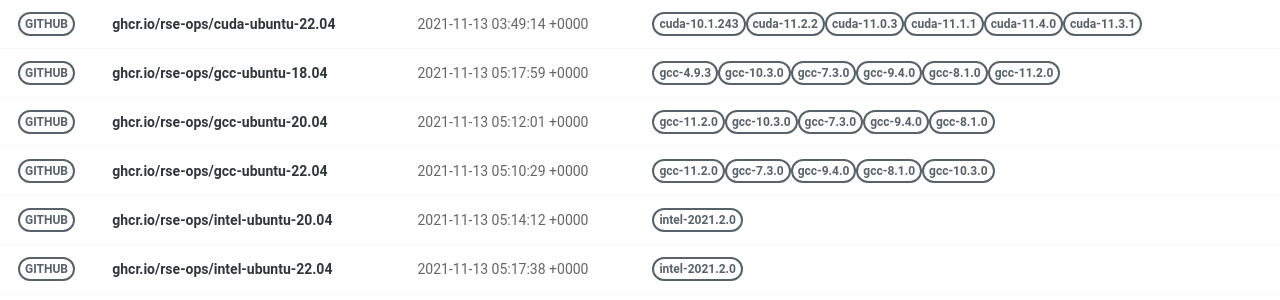
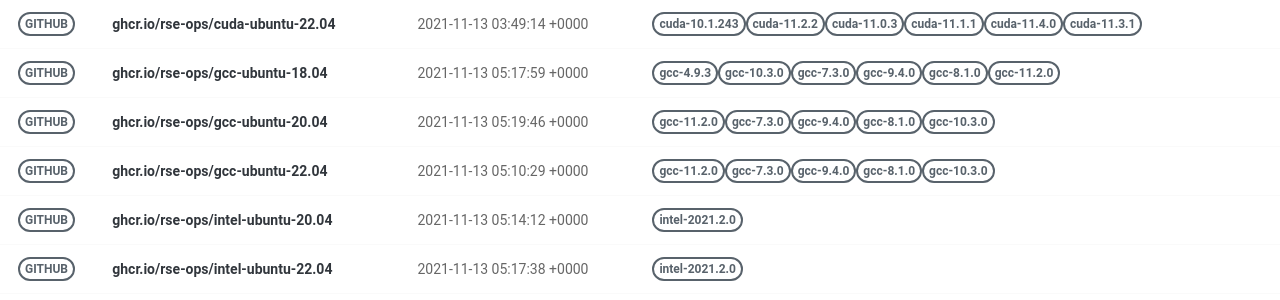
Before and after one commit to rse-ops/docker-images, a Jekyll site: the page built from pages/index.md, in a window 1280 px wide. Shown: the part 326-626 px from the top of the page. Built offline with Jekyll 4.4.1, drawn with Linux system fonts in a browser that asks for light colours; nearby versions of some CDN libraries.

Commit message:
Automated push to update library 2021-11-13

```diff
--- a/_library/ghcr.io-rse-ops-gcc-ubuntu-20.04.md
+++ b/_library/ghcr.io-rse-ops-gcc-ubuntu-20.04.md
@@ -1,7 +1,7 @@
 ---
 layout: container
 name: ghcr.io/rse-ops/gcc-ubuntu-20.04
-updated_at: 2021-11-13 05:12:01.506532
+updated_at: 2021-11-13 05:19:46.837361
 
 
 container_url: https://github.com/orgs/rse-ops/packages/container/package/gcc-ubuntu-20.04
```
Also changed, not shown: other parts of _library/ghcr.io-rse-ops-gcc-ubuntu-20.04.md (+3 -3 lines).
